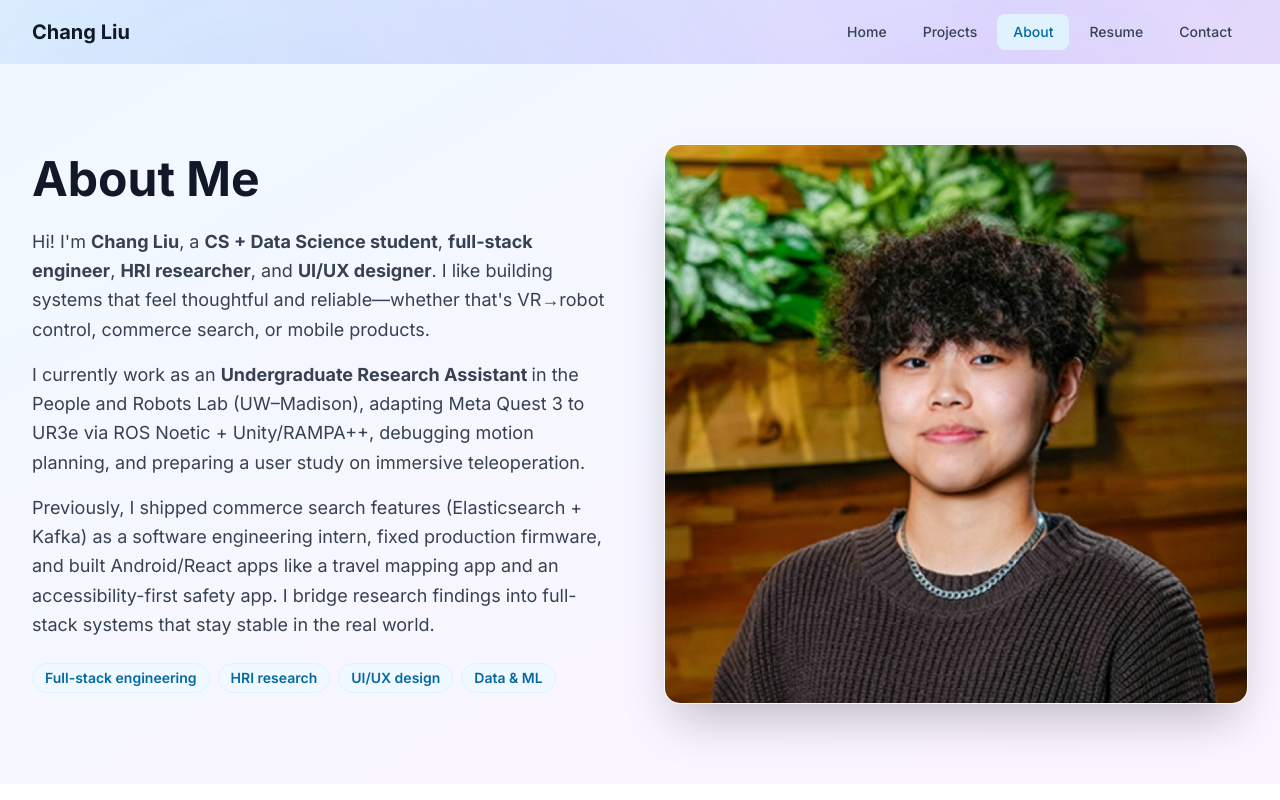
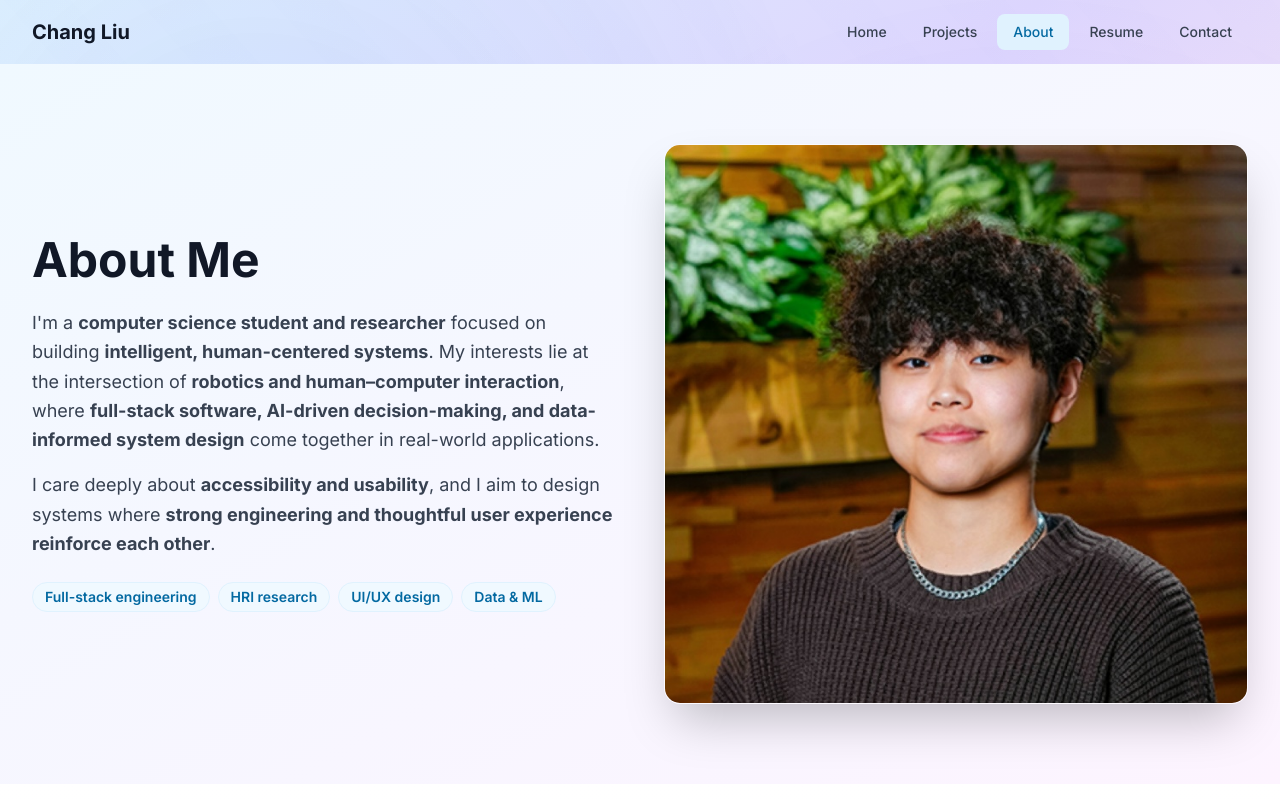
Before and after one commit to CamillaLiu02/changliu.github.io, a Next.js app: page /about in a window 1280 px wide. Shown: the top 800 px of the page. Built offline with nearby package versions, Linux system fonts and the light colour scheme.

Commit message:
Add bold text emphasis to About page introduction

```diff
--- a/app/about/page.tsx
+++ b/app/about/page.tsx
@@ -60,26 +60,10 @@ export default function AboutPage() {
                 </h1>
                 <div className="space-y-4 text-lg text-gray-700 leading-relaxed">
                   <p>
-                    Hi! I'm <strong>Chang Liu</strong>, a{' '}
-                    <strong>CS + Data Science student</strong>,{' '}
-                    <strong>full-stack engineer</strong>,{' '}
-                    <strong>HRI researcher</strong>, and{' '}
-                    <strong>UI/UX designer</strong>. I like building systems that feel
-                    thoughtful and reliable—whether that's VR→robot control, commerce
-                    search, or mobile products.
+                    I'm a <strong>computer science student and researcher</strong> focused on building <strong>intelligent, human-centered systems</strong>. My interests lie at the intersection of <strong>robotics and human–computer interaction</strong>, where <strong>full-stack software, AI-driven decision-making, and data-informed system design</strong> come together in real-world applications.
                   </p>
                   <p>
-                    I currently work as an <strong>Undergraduate Research Assistant </strong>
-                    in the People and Robots Lab (UW–Madison), adapting Meta Quest 3 to
-                    UR3e via ROS Noetic + Unity/RAMPA++, debugging motion planning, and
-                    preparing a user study on immersive teleoperation.
-                  </p>
-                  <p>
-                    Previously, I shipped commerce search features (Elasticsearch + Kafka)
-                    as a software engineering intern, fixed production firmware, and built
-                    Android/React apps like a travel mapping app and an accessibility-first
-                    safety app. I bridge research findings into full-stack systems that
-                    stay stable in the real world.
+                    I care deeply about <strong>accessibility and usability</strong>, and I aim to design systems where <strong>strong engineering and thoughtful user experience reinforce each other</strong>.
                   </p>
                   <div className="flex flex-wrap gap-2 pt-2">
                     {[ 'Full-stack engineering', 'HRI research', 'UI/UX design', 'Data & ML' ].map((tag) => (
```
